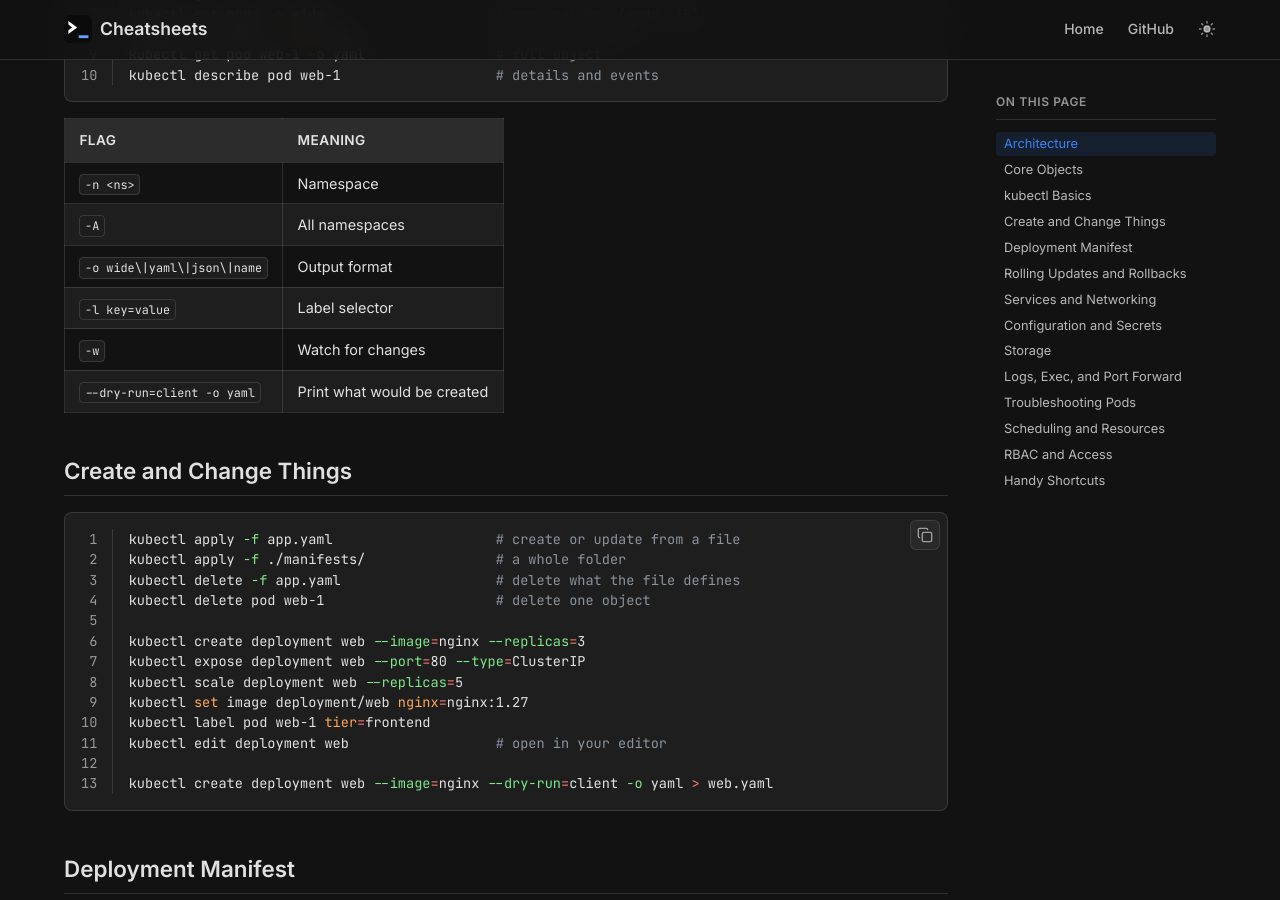
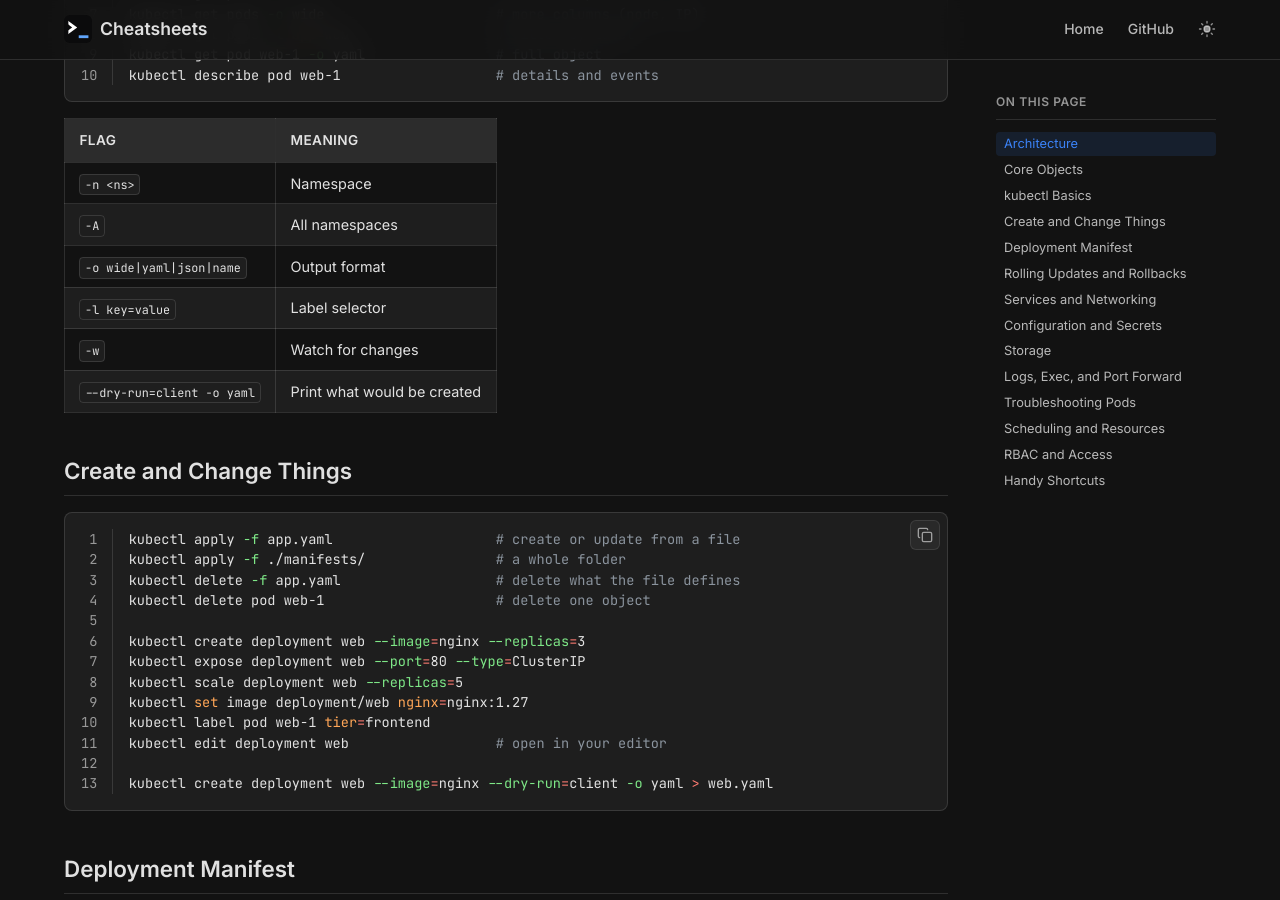
Before and after one commit to ashababnoor/cheatsheets, a Jekyll site: the page built from _cheatsheets/kubernetes.md, in a window 1280 px wide and 900 px high, scrolled down 2818 px. Built offline with Jekyll 4.4.1, drawn with Linux system fonts in a browser that asks for light colours.

```diff
--- a/_cheatsheets/kubernetes.md
+++ b/_cheatsheets/kubernetes.md
@@ -91,7 +91,7 @@ kubectl describe pod web-1                   # details and events
 |------|---------|
 | `-n <ns>` | Namespace |
 | `-A` | All namespaces |
-| `-o wide\|yaml\|json\|name` | Output format |
+| `-o wide|yaml|json|name` | Output format |
 | `-l key=value` | Label selector |
 | `-w` | Watch for changes |
 | `--dry-run=client -o yaml` | Print what would be created |
```
Also changed, not shown: _cheatsheets/graphql.md (+1 -1 lines).
